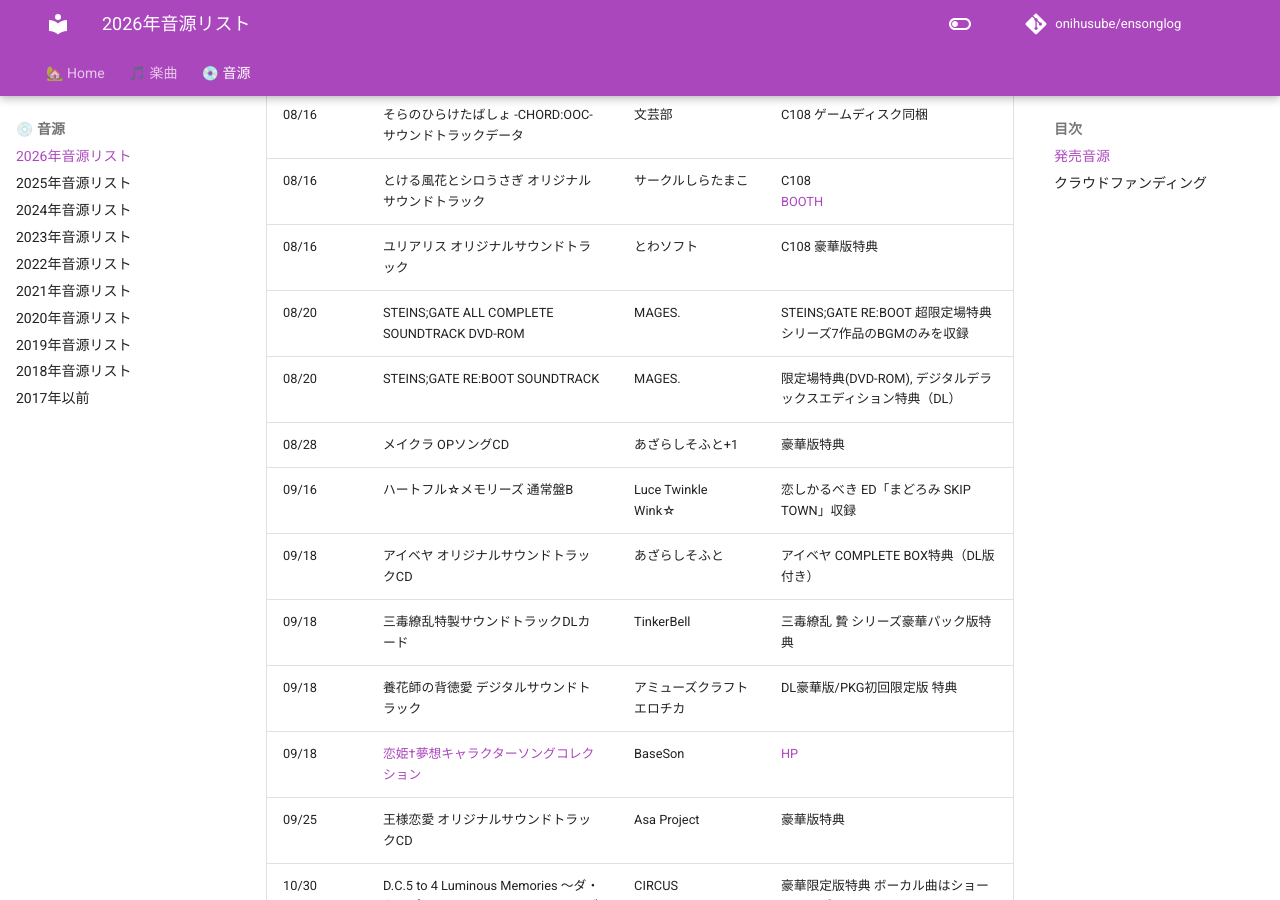
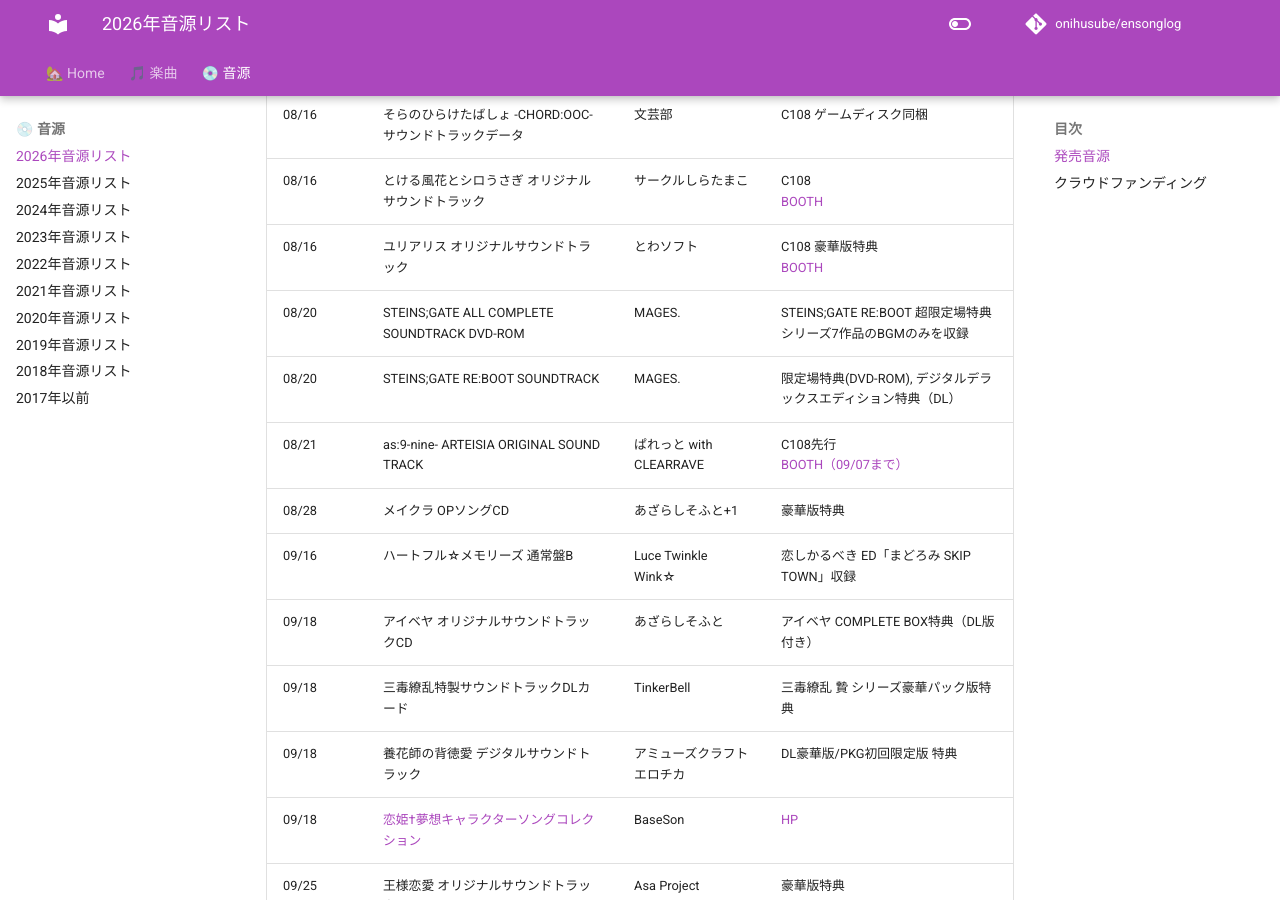
Before and after one commit to onihusube/ensonglog, an MkDocs documentation site: the page built from docs/2026/音源.md, in a window 1280 px wide and 900 px high, scrolled down 11587 px. Built offline with MkDocs 1.6.1 and Material for MkDocs 9.7.7, drawn with Linux system fonts in a browser that asks for light colours; comment, search, counter and statistics services are not loaded; some of the changed text lies outside the part shown.

Commit message:
音源追記

```diff
--- a/docs/2026/音源.md
+++ b/docs/2026/音源.md
@@ -168,9 +168,10 @@
 | 08/16 | SmileRemaster SoundTrack | Links8 from Legame | C108 |
 | 08/16 | そらのひらけたばしょ -CHORD:OOC- サウンドトラックデータ | 文芸部 | C108 ゲームディスク同梱 |
 | 08/16 | とける風花とシロうさぎ オリジナルサウンドトラック | サークルしらたまこ | C108 </br> [BOOTH](https://shiratamaco.booth.pm/items/8538159) |
-| 08/16 | ユリアリス オリジナルサウンドトラック | とわソフト | C108 豪華版特典 |
+| 08/16 | ユリアリス オリジナルサウンドトラック | とわソフト | C108 豪華版特典 </br> [BOOTH](https://towasoft.booth.pm/items/8734612) |
 | 08/20 | STEINS;GATE ALL COMPLETE SOUNDTRACK DVD-ROM | MAGES. | STEINS;GATE RE:BOOT 超限定場特典 </br> シリーズ7作品のBGMのみを収録 |
 | 08/20 | STEINS;GATE RE:BOOT SOUNDTRACK | MAGES. | 限定場特典(DVD-ROM), デジタルデラックスエディション特典（DL） |
+| 08/21 | as:9-nine- ARTEISIA ORIGINAL SOUND TRACK | ぱれっと with CLEARRAVE | C108先行 </br> [BOOTH（09/07まで）](https://clearrave.booth.pm/items/8736689) |
 | 08/28 | メイクラ OPソングCD | あざらしそふと+1 | 豪華版特典 |
 | 09/16 | ハートフル☆メモリーズ 通常盤B | Luce Twinkle Wink☆ | 恋しかるべき ED「まどろみ SKIP TOWN」収録 |
 | 09/18 | アイベヤ オリジナルサウンドトラックCD | あざらしそふと | アイベヤ COMPLETE BOX特典（DL版付き） |
@@ -188,6 +189,7 @@
 | 10/30 | FORTUNE×WORLD COMPLETE SOUNDTRACK「FORTUNE×MELODY」 | GLOVETY | 同梱特典 </br> OP/ED、ショートボーカル3曲。全BGM収録 |
 | 11/26 | everlasting flowers パッケージ版 オリジナルサウンドトラック | sprite | 初回限定特装版特典 </br> 主題歌・エンディング主題歌・BGM全31曲を収録・CD2枚組 |
 | 11/26 | everlasting flowers パッケージ版 『Red Contacts〜勇気のしるし〜 Mina Ver.』 | sprite | Windows版 初回限定特装版予約特典 |
+| 11/27 | カノジョの妹のあざと誘惑～純愛なんてゴミですよ先輩♡～ OPテーマ | Steal Cat | FANZA豪華版特典（DL） |
 | 11/27 | どいなかガールズゆーとぴあ オリジナルヴォーカルCD | DESSERT Soft | パッケージ版予約特典 |
 | --/-- | 電気式華憐音楽集団 ベストアルバム | 電気式華憐音楽集団 |  |
 | --/-- | 国シリーズオリジナル楽曲CD「土の歌」 | スタジオ・おま～じゅ | BOOTHで販売予定 |
```
